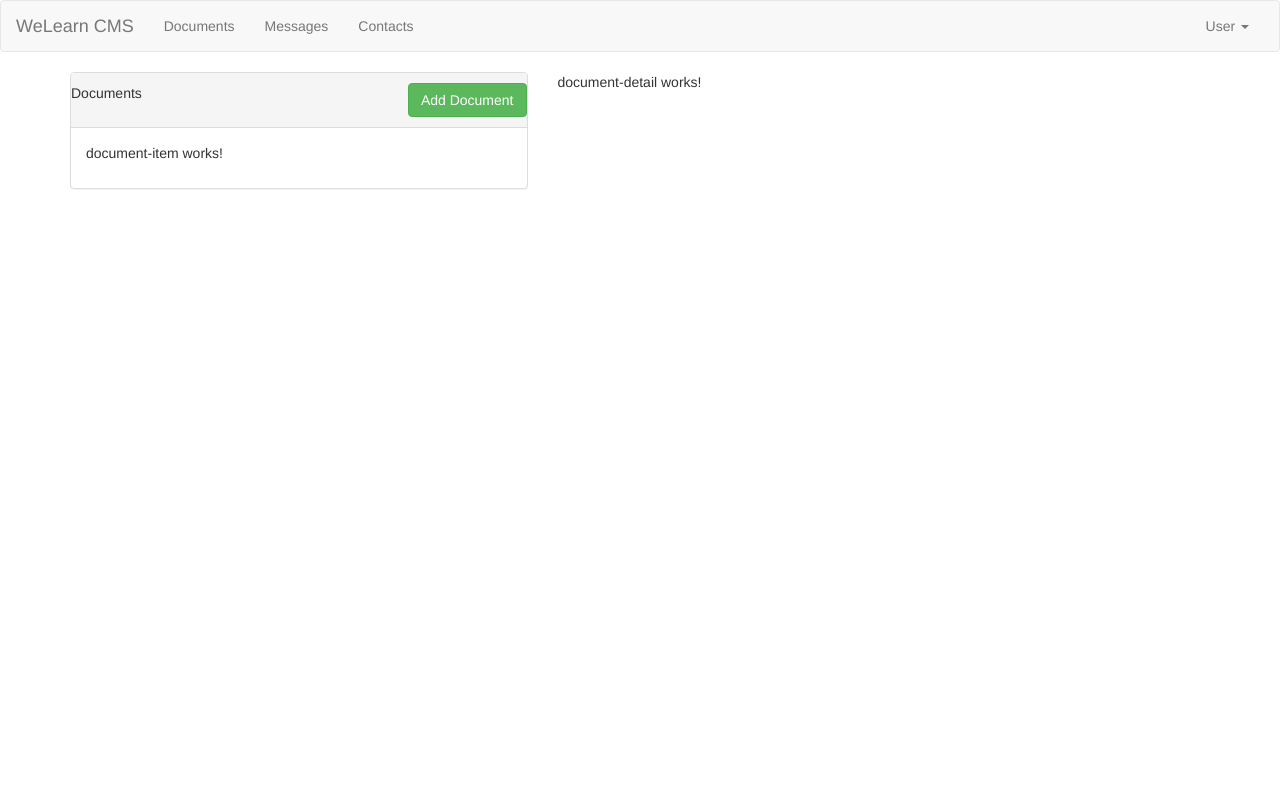
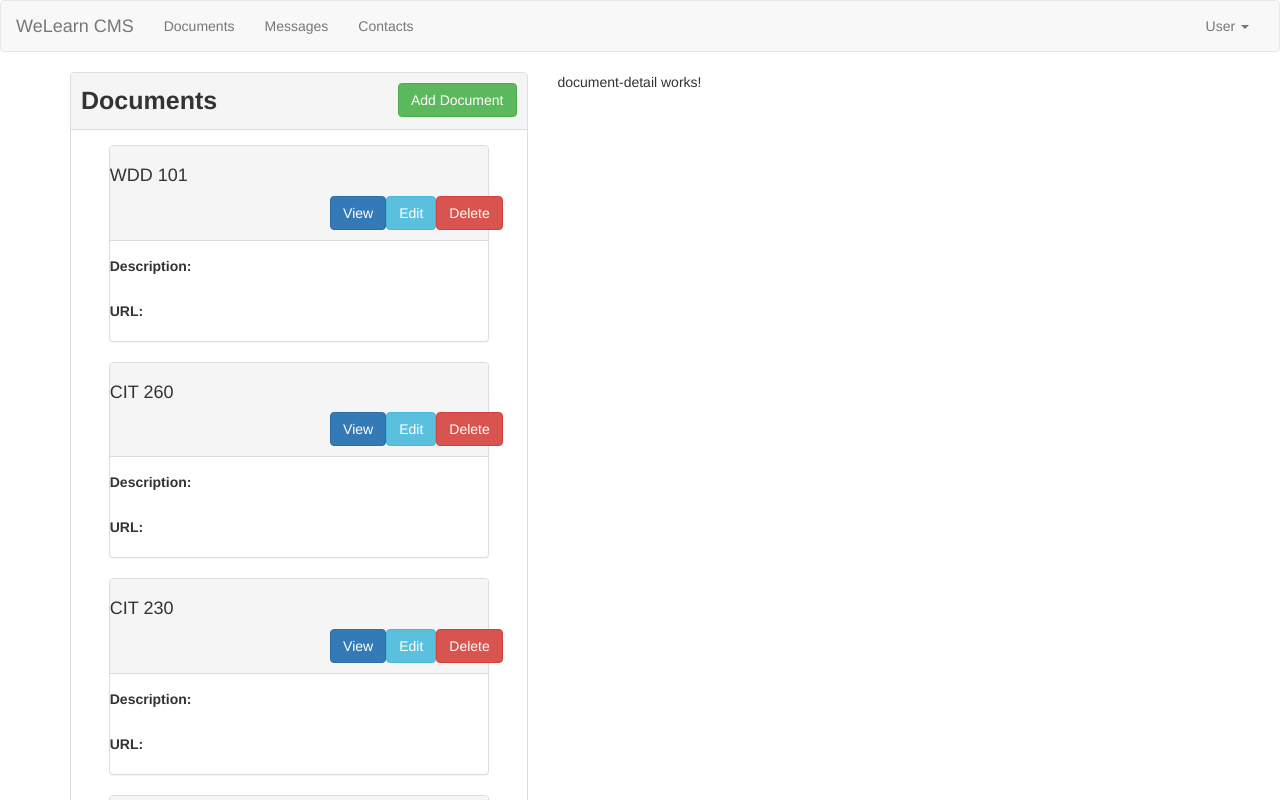
Before and after one commit to dwilkin7/cms, an Angular app: page / in a window 1280 px wide. Shown: the top 800 px of the page. Built offline with nearby package versions, Linux system fonts and the light colour scheme.

Commit message:
Updates to document-item and list components.

```diff
--- a/src/app/documents/document-item/document-item.component.css
+++ b/src/app/documents/document-item/document-item.component.css
@@ -0,0 +1,9 @@
+.documentDiv {
+    width: 9rem;
+    height: 11rem;
+    margin: 2px;
+    font-size: 1.3rem;
+    border: solid thin darkgrey;
+    float: left;
+    padding: .25rem
+  }
--- a/src/app/documents/document-item/document-item.component.html
+++ b/src/app/documents/document-item/document-item.component.html
@@ -1 +1,25 @@
-<p>document-item works!</p>
+<div class="panel panel-default" xmlns="http://www.w3.org/1999/html">
+    <div class="panel-heading">
+      <div class="row pad-all">
+        <h4 class="title margin-left-right">{{document?.name}}</h4>
+        <div class="row pull-right margin-left-right">
+          <a class="btn btn-primary">View</a>
+          <a class="btn btn-info" >Edit</a>
+          <a class="btn btn-danger">Delete</a>
+        </div>
+      </div>
+    </div>
+    <div class="panel-body">
+      <div class="pad-left-right">
+        <div class="row">
+          <label>Description:</label>
+          <span class="label-value"><!-- display document description here --></span>
+        </div>
+        <br>
+        <div class="row">
+          <label>URL:</label>
+          <span class="label-value"><!-- display document URL here --></span>
+        </div>
+      </div>
+    </div>
+  </div>
--- a/src/app/documents/document-item/document-item.component.ts
+++ b/src/app/documents/document-item/document-item.component.ts
@@ -1,4 +1,5 @@
-import { Component, OnInit } from '@angular/core';
+import { Component, OnInit, Input } from '@angular/core';
+import { Document } from '../document.model';
 
 @Component({
   selector: 'cms-document-item',
@@ -6,7 +7,7 @@
   styleUrls: ['./document-item.component.css']
 })
 export class DocumentItemComponent implements OnInit {
-
+@Input() document: Document;
   constructor() { }
 
   ngOnInit(): void {
--- a/src/app/documents/document-list/document-list.component.css
+++ b/src/app/documents/document-list/document-list.component.css
@@ -0,0 +1,16 @@
+
+.center-panel {
+    margin-left: auto;
+    margin-right: auto;
+    width: 38rem;
+  }
+
+  .title {
+    font-size: 2.5rem;
+    font-weight: bold;
+  }
+
+  .pad-left-right{
+    padding-left:1rem;
+    padding-right:1rem;
+  }
--- a/src/app/documents/document-list/document-list.component.html
+++ b/src/app/documents/document-list/document-list.component.html
@@ -7,7 +7,11 @@
     </div>
     <div class="panel-body">
       <div class="center-panel">
-            <cms-document-item></cms-document-item>
+        <cms-document-item
+        *ngFor="let document of documents"
+        [document]="document"
+        (click)="onSelectedDocument(document)"></cms-document-item>
       </div>
     </div>
+
   </div>
--- a/src/app/documents/document-list/document-list.component.ts
+++ b/src/app/documents/document-list/document-list.component.ts
@@ -1,4 +1,5 @@
-import { Component, OnInit } from '@angular/core';
+import { Component, OnInit, Output, EventEmitter } from '@angular/core';
+import { Document } from '../document.model';
 
 @Component({
   selector: 'cms-document-list',
@@ -6,10 +7,35 @@
   styleUrls: ['./document-list.component.css']
 })
 export class DocumentListComponent implements OnInit {
+@Output() selectedDocumentEvent = new EventEmitter<Document>();
 
+  documents: Document[] = [
+    new Document('1', 'WDD 101', 'Intro to Web Development Course', 'https://byui.edu', null),
+    new Document('2', 'CIT 260', 'Object Oriented Programming Course', 'https://byui.edu', null),
+    new Document('3', 'CIT 230', 'Front End Development Course', 'https://byui.edu', null),
+    new Document('4', 'CIT 225', 'Intro to Database Design and Development Course', 'https://byui.edu', null),
+    new Document('5', 'WDD 430', 'Full Web Stack Development Course', 'https://byui.edu', null)
+  ]
   constructor() { }
 
   ngOnInit(): void {
   }
 
+  onSelectedDocument(document: Document){
+    this.selectedDocumentEvent.emit(document);
+  }
+
 }
+
+/*
+@Output() selectedContactEvent = new EventEmitter<Contact>();
+
+  contacts: Contact[] = [
+    new Contact('1', 'Bro. Jackson', 'jackson@byui.edu', '208-493-3771', 'assets/images/blankProfessor.jpg', null),
+    new Contact('2', 'Bro. Barzee', 'barzeer@byui.edu', '208-496-3768', 'assets/images/blankProfessor.jpg', null)
+  ];
+
+  onSelected(contact: Contact){
+    this.selectedContactEvent.emit(contact);
+  }
+*/
```
Lines whose indentation alone changed are shown as unchanged.
